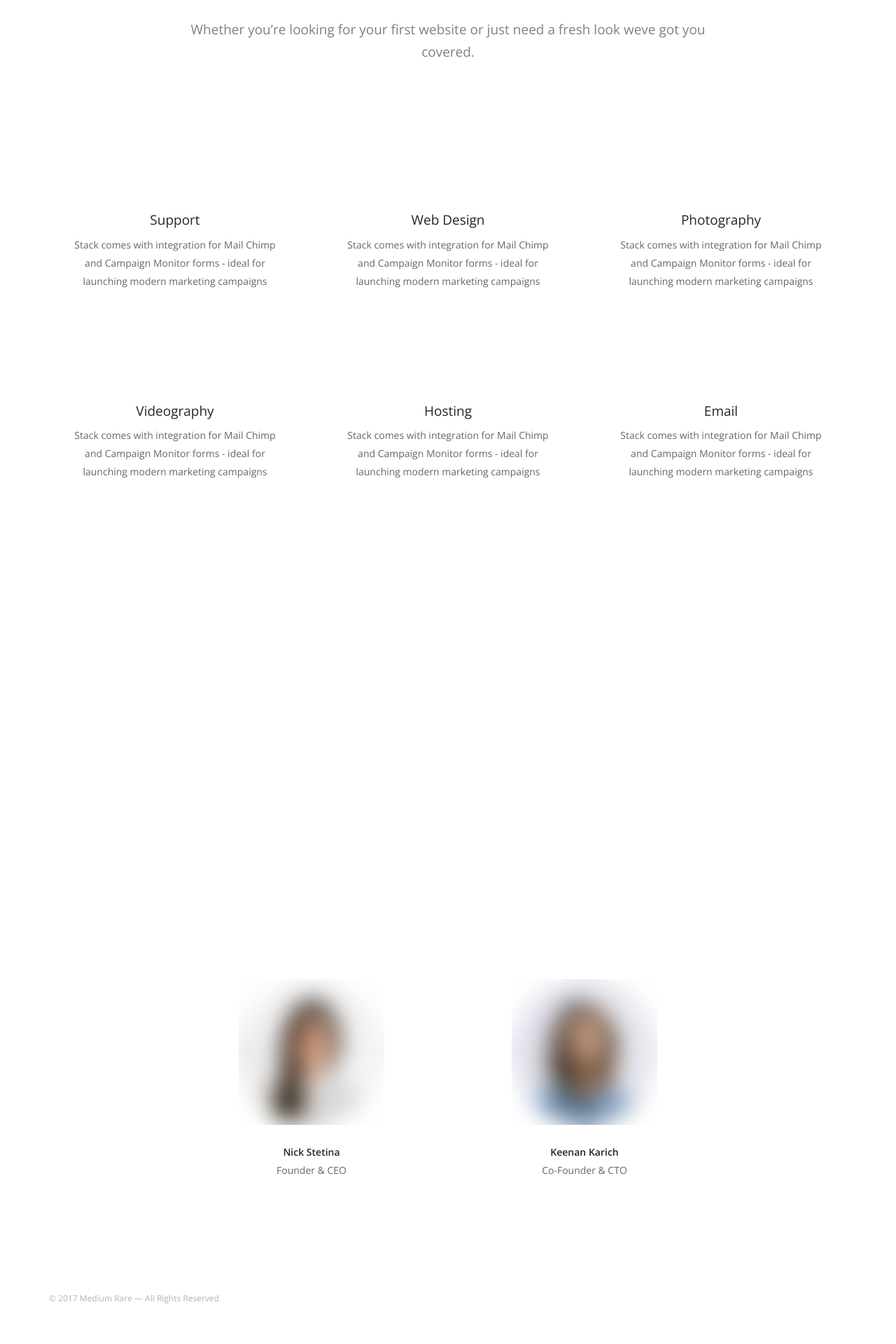
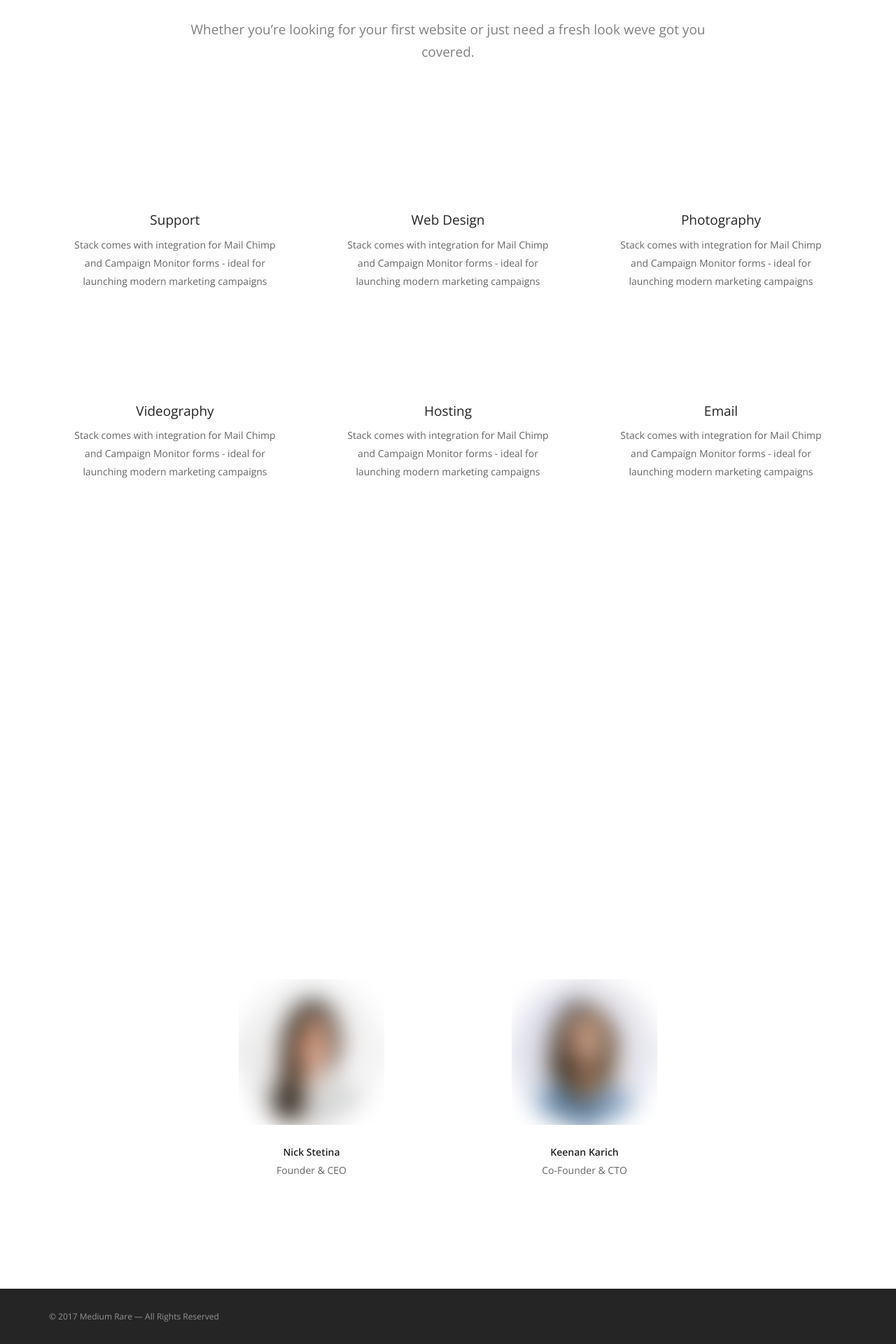
Before and after one commit to WoollyAlly/WoollyAllyTest, a Jekyll site: the page built from index.html, in a window 1280 px wide. Shown: the part 1049-2969 px from the top of the page at 70% size. Built offline with Jekyll 4.4.1, drawn with Linux system fonts in a browser that asks for light colours; some web fonts are replaced; before the commit the page ends 2943 px from its top, so only the background shows below that.

Commit message:
Updated '_includes/footer.html' via CloudCannon

```diff
--- a/_includes/footer.html
+++ b/_includes/footer.html
@@ -1,5 +1,5 @@
 
-                            <footer class="footer-7 text-center-xs  ">
+                            <footer class="footer-7 text-center-xs  bg--dark">
                                 <div class="container">
                                     <div class="row">
                                         <div class="col-sm-6">
```
